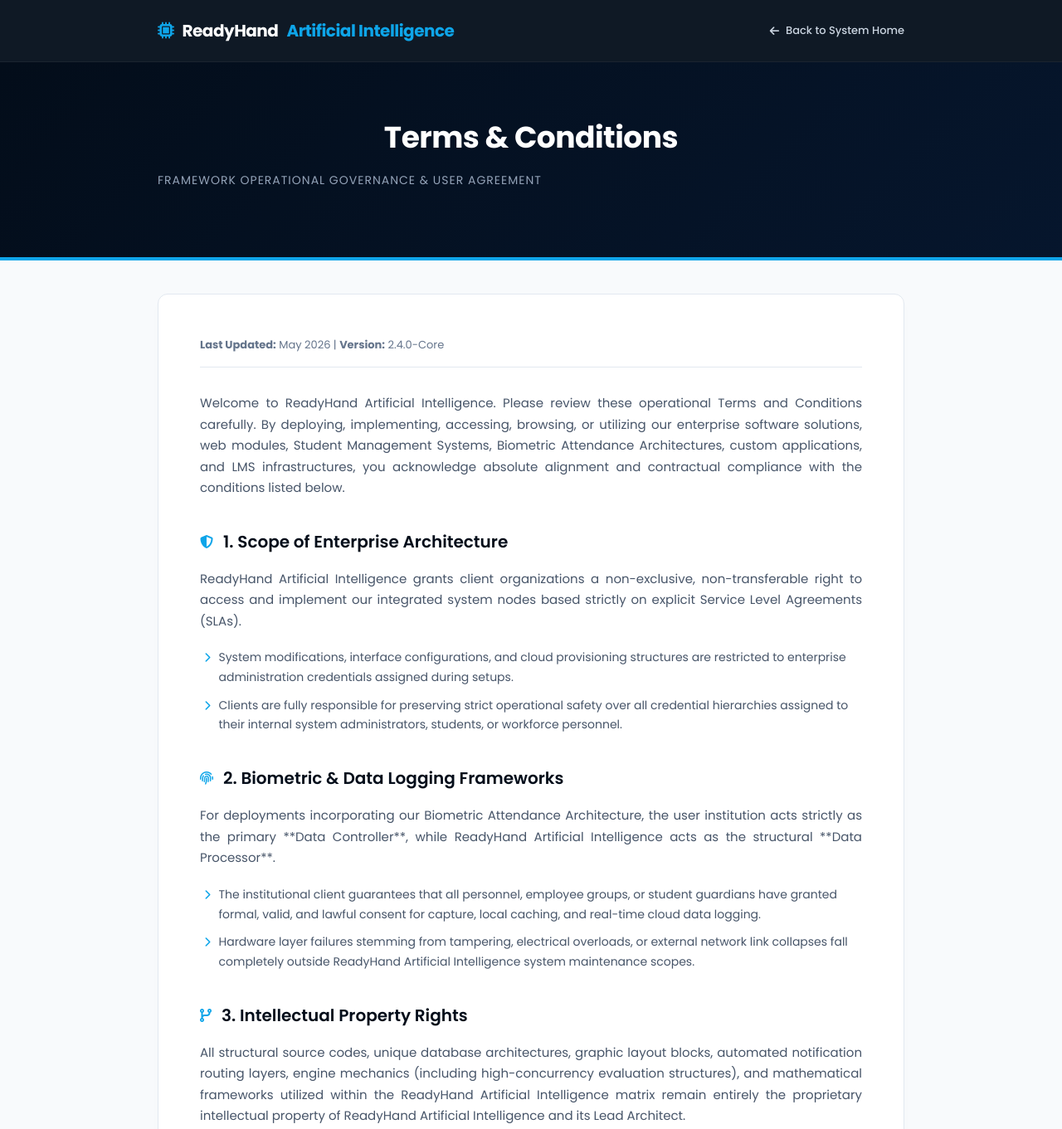
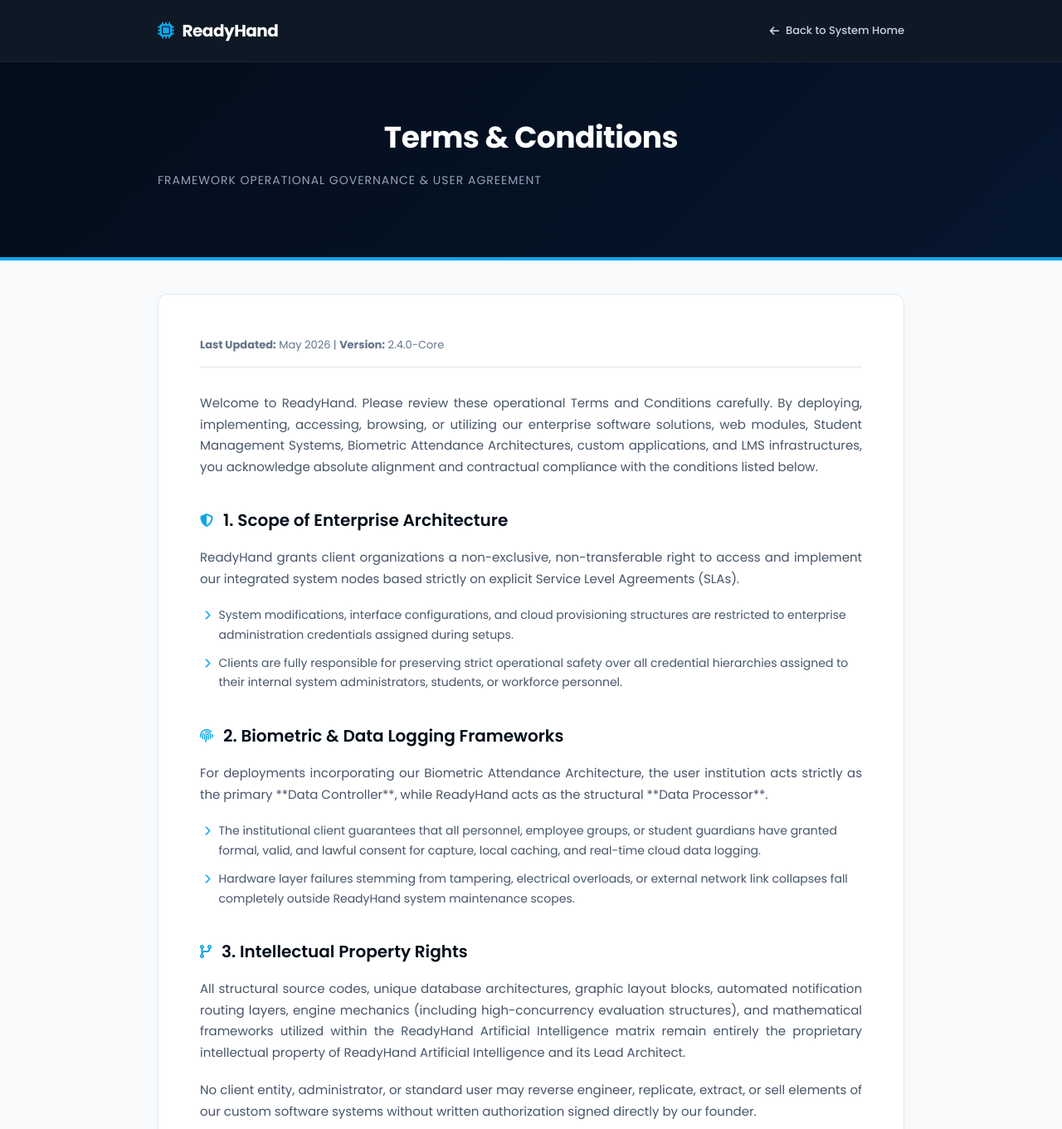
Before and after one commit to developerrhai/Rhaitechnew, a plain HTML site: page terms.html in a window 1280 px wide. Shown: the top 1361 px of the page at 83% size. Drawn offline with Linux system fonts and the light colour scheme.

Commit message:
Remove 'Artificial Intelligence' from terms.html

```diff
--- a/terms.html
+++ b/terms.html
@@ -4,7 +4,7 @@
 <head>
     <meta charset="UTF-8">
     <meta name="viewport" content="width=device-width, initial-scale=1.0">
-    <title>Terms & Conditions | ReadyHand Artificial Intelligence</title>
+    <title>Terms & Conditions | ReadyHand </title>
 
     <!-- Fonts & Icons -->
     <link rel="preconnect" href="https://fonts.googleapis.com">
@@ -204,7 +204,7 @@
     <header>
         <div class="container navbar">
             <a href="index.html" class="logo">
-                <i class="fa-solid fa-microchip" style="color: var(--primary)"></i> ReadyHand <span>Artificial Intelligence</span>
+                <i class="fa-solid fa-microchip" style="color: var(--primary)"></i> ReadyHand </span>
             </a>
             <a href="index.html" class="btn-back">
                 <i class="fa-solid fa-arrow-left"></i> Back to System Home
@@ -228,12 +228,12 @@
             </div>
 
             <p>
-                Welcome to ReadyHand Artificial Intelligence. Please review these operational Terms and Conditions carefully. By deploying, implementing, accessing, browsing, or utilizing our enterprise software solutions, web modules, Student Management Systems, Biometric Attendance Architectures, custom applications, and LMS infrastructures, you acknowledge absolute alignment and contractual compliance with the conditions listed below.
+                Welcome to ReadyHand. Please review these operational Terms and Conditions carefully. By deploying, implementing, accessing, browsing, or utilizing our enterprise software solutions, web modules, Student Management Systems, Biometric Attendance Architectures, custom applications, and LMS infrastructures, you acknowledge absolute alignment and contractual compliance with the conditions listed below.
             </p>
 
             <h2><i class="fa-solid fa-shield-halved"></i> 1. Scope of Enterprise Architecture</h2>
             <p>
-                ReadyHand Artificial Intelligence grants client organizations a non-exclusive, non-transferable right to access and implement our integrated system nodes based strictly on explicit Service Level Agreements (SLAs).
+                ReadyHand grants client organizations a non-exclusive, non-transferable right to access and implement our integrated system nodes based strictly on explicit Service Level Agreements (SLAs).
             </p>
             <ul>
                 <li><i class="fa-solid fa-chevron-right"></i> System modifications, interface configurations, and cloud provisioning structures are restricted to enterprise administration credentials assigned during setups.</li>
@@ -242,11 +242,11 @@
 
             <h2><i class="fa-solid fa-fingerprint"></i> 2. Biometric & Data Logging Frameworks</h2>
             <p>
-                For deployments incorporating our Biometric Attendance Architecture, the user institution acts strictly as the primary **Data Controller**, while ReadyHand Artificial Intelligence acts as the structural **Data Processor**.
+                For deployments incorporating our Biometric Attendance Architecture, the user institution acts strictly as the primary **Data Controller**, while ReadyHand acts as the structural **Data Processor**.
             </p>
             <ul>
                 <li><i class="fa-solid fa-chevron-right"></i> The institutional client guarantees that all personnel, employee groups, or student guardians have granted formal, valid, and lawful consent for capture, local caching, and real-time cloud data logging.</li>
-                <li><i class="fa-solid fa-chevron-right"></i> Hardware layer failures stemming from tampering, electrical overloads, or external network link collapses fall completely outside ReadyHand Artificial Intelligence system maintenance scopes.</li>
+                <li><i class="fa-solid fa-chevron-right"></i> Hardware layer failures stemming from tampering, electrical overloads, or external network link collapses fall completely outside ReadyHand system maintenance scopes.</li>
             </ul>
 
             <h2><i class="fa-solid fa-code-branch"></i> 3. Intellectual Property Rights</h2>
@@ -268,7 +268,7 @@
 
             <h2><i class="fa-solid fa-triangle-exclamation"></i> 5. Limitation of Structural Liability</h2>
             <p>
-                ReadyHand Artificial Intelligence maintains rigorous up-time practices across all multi-regional distributed clusters. However, we assume no monetary liability for functional productivity losses, temporary communication delays via cellular carrier networks, structural database blackouts triggered by localized upstream cloud provider disruptions, or data inaccuracies arising from improper terminal configuration by your staff.
+                ReadyHand maintains rigorous up-time practices across all multi-regional distributed clusters. However, we assume no monetary liability for functional productivity losses, temporary communication delays via cellular carrier networks, structural database blackouts triggered by localized upstream cloud provider disruptions, or data inaccuracies arising from improper terminal configuration by your staff.
             </p>
 
             <h2><i class="fa-solid fa-gavel"></i> 6. Jurisdictional Governance</h2>
@@ -290,7 +290,7 @@
     <!-- FOOTER -->
     <footer>
         <div class="container">
-            &copy; 2026 ReadyHand Artificial Intelligence. All Rights Reserved. Operational agreements logged securely.
+            &copy; 2026 ReadyHand. All Rights Reserved. Operational agreements logged securely.
         </div>
     </footer>
 
```
